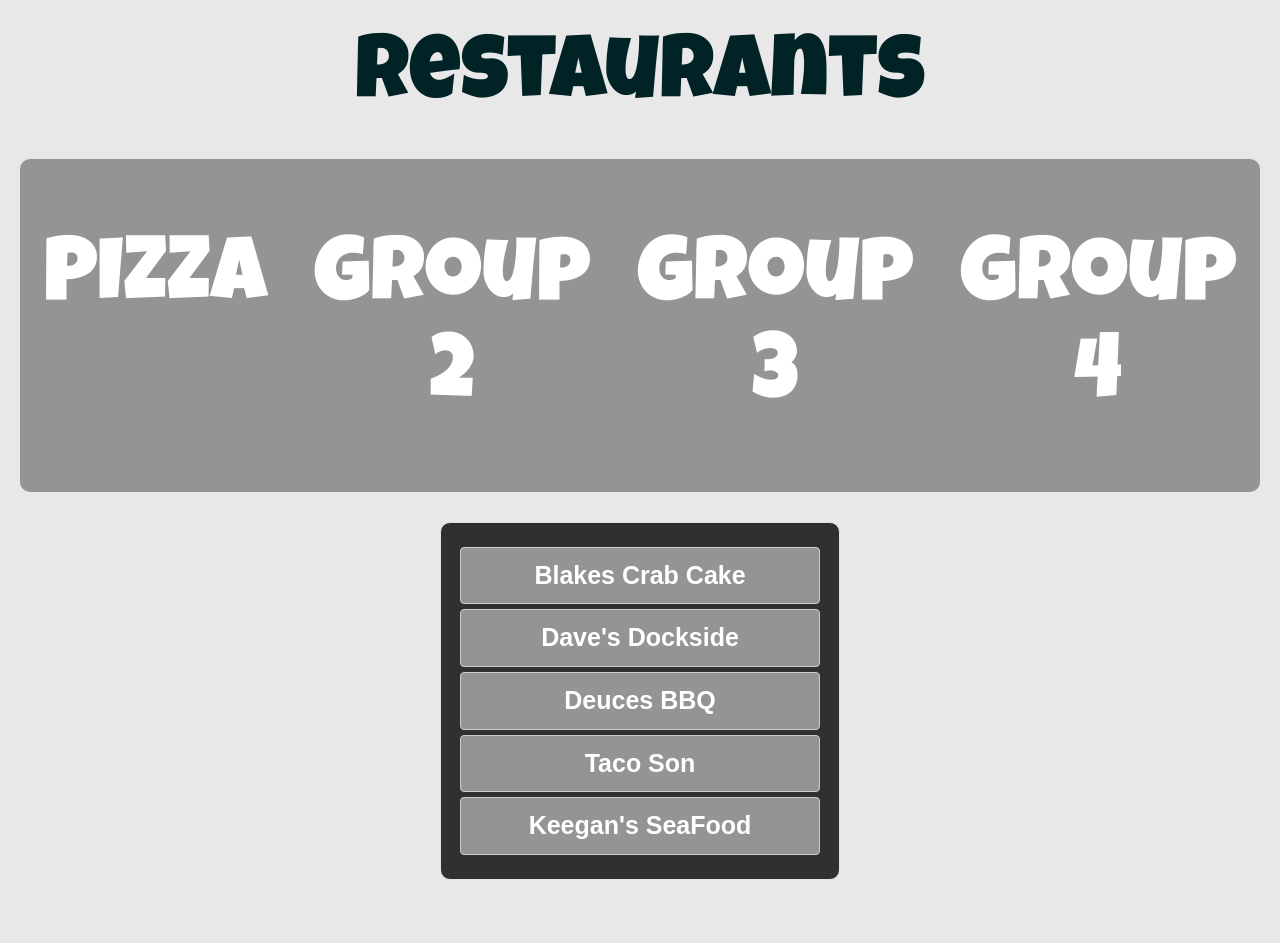
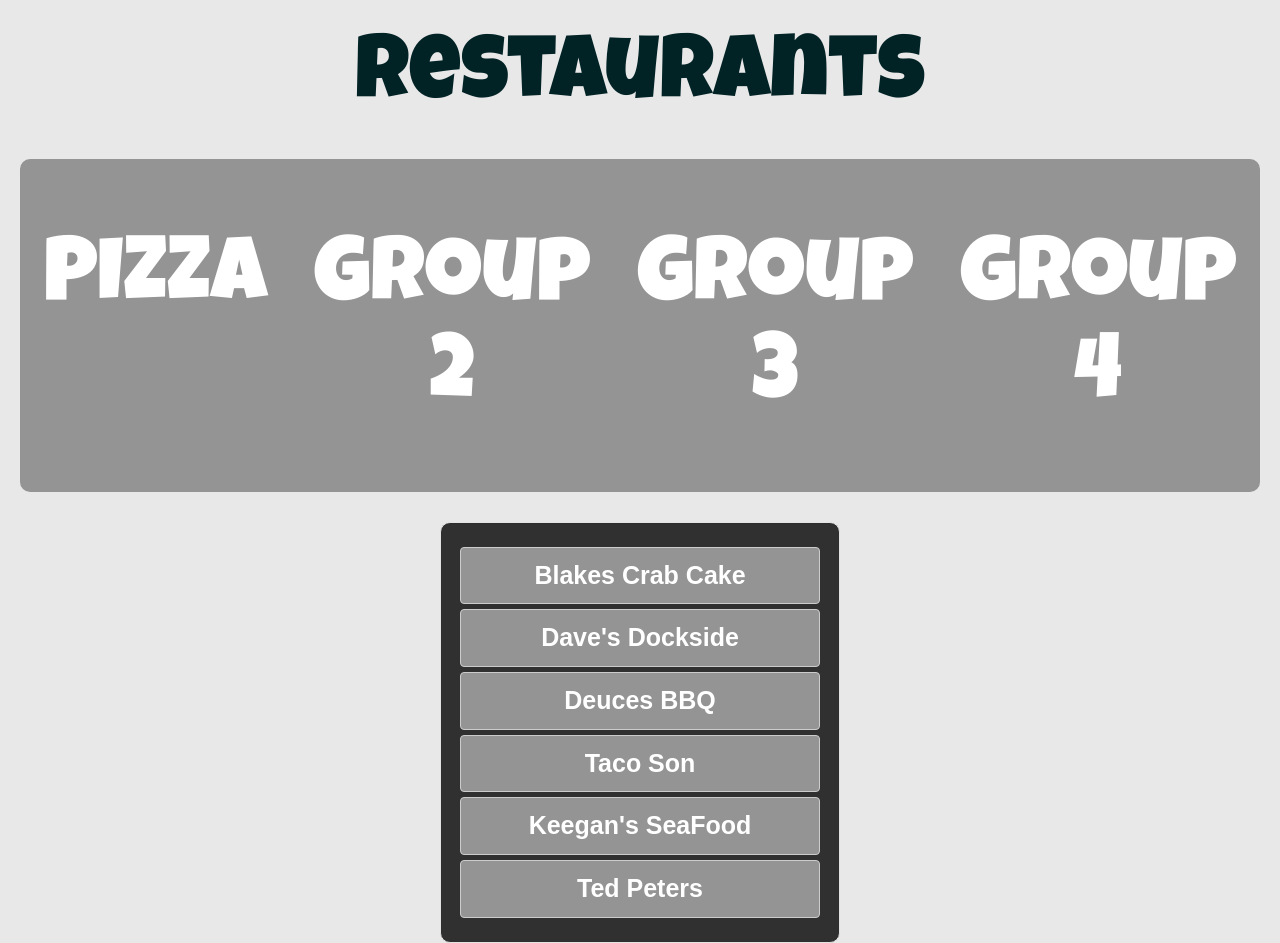
Before and after one commit to bdog72/food-dot-com, a React app: page /restaurants4 in a window 1280 px wide. Before the commit the page ends 880 px from the top, so only its background shows below. Built offline with nearby package versions, Linux system fonts and the light colour scheme.

Commit message:
added another restaurant

```diff
--- a/src/components/Group4.js
+++ b/src/components/Group4.js
@@ -22,6 +22,9 @@ export default class Group4 extends Component {
         <a href='http://www.keegansseafood.com'>
           <Button className='butt' block>Keegan's SeaFood</Button>
         </a>
+        <a href='http://www.tedpetersfish.com'>
+          <Button className='butt' block>Ted Peters</Button>
+        </a>
       </div>
     </div>
   }
```
